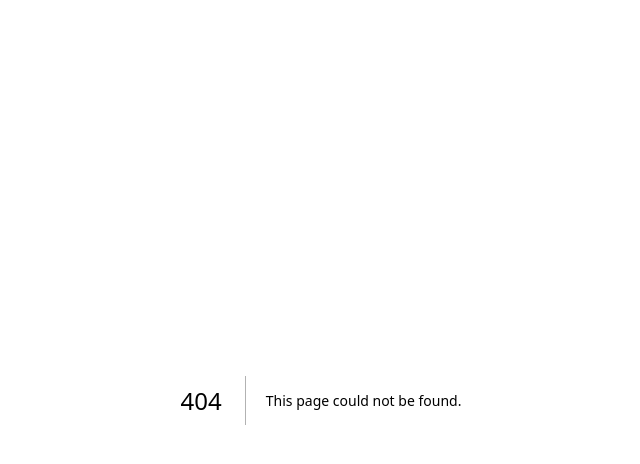
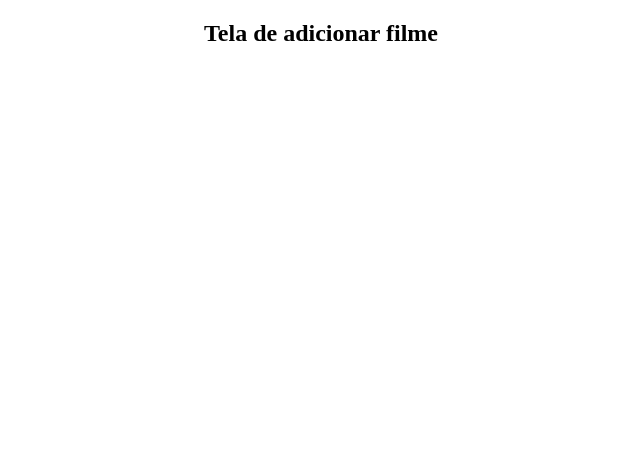
Before and after one commit to VictorRyan3612/P_WEB_Projeto, a Next.js app: page /addfilme in a window 1280 px wide. Before the commit this address had no page. Shown: the top 464 px of the page, without its empty margins (319-959 px from the left). Built offline with nearby package versions, Linux system fonts and the light colour scheme.

Commit message:
adicionar filme parte 1

```diff
--- a/src/controllers/filmesControllers.js
+++ b/src/controllers/filmesControllers.js
@@ -26,5 +26,8 @@
       }
       res.json(filme)
       // res.json(json)
+   },
+   addfilme: async (req, res) =>{
+
    }
 }
--- /dev/null
+++ b/src/pages/addfilme.js
@@ -0,0 +1,12 @@
+const addfilme = () =>{
+   return (
+      <div>
+         <center>
+            <h2>
+               Tela de adicionar filme
+            </h2>
+         </center>
+      </div>
+   )
+}
+export default addfilme
--- a/src/routes.js
+++ b/src/routes.js
@@ -9,6 +9,7 @@
 
 router.get('/filmes', filmesController.buscarTodos)
 router.get('/filme/:imdId', filmesController.buscarUm)
+router.get('/addfilme', filmesController.addfilme)
 
 
 router.post('/login', usersController.login);
```
Also changed, not shown: src/pages/index.js (+6 -1 lines).
